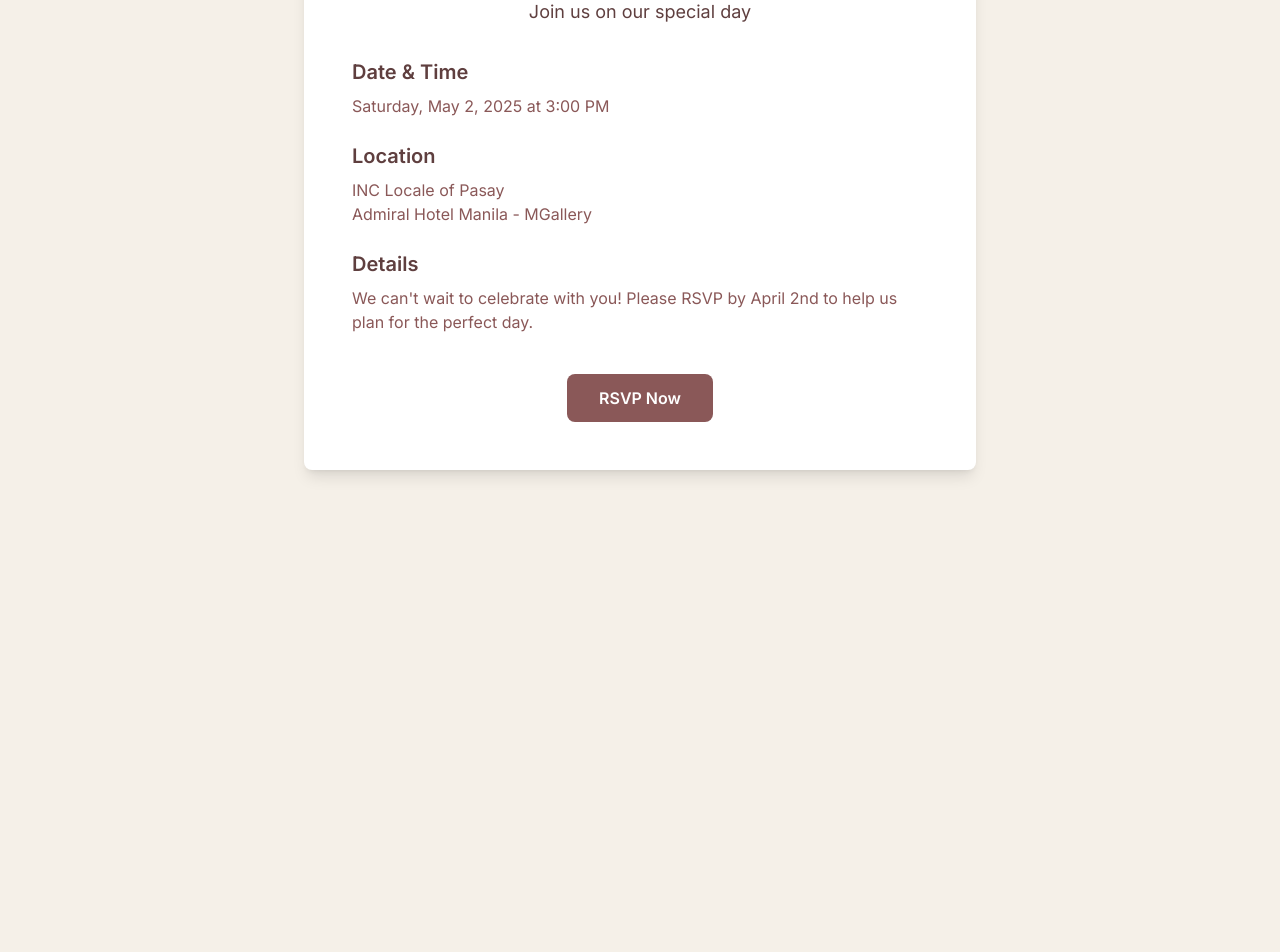
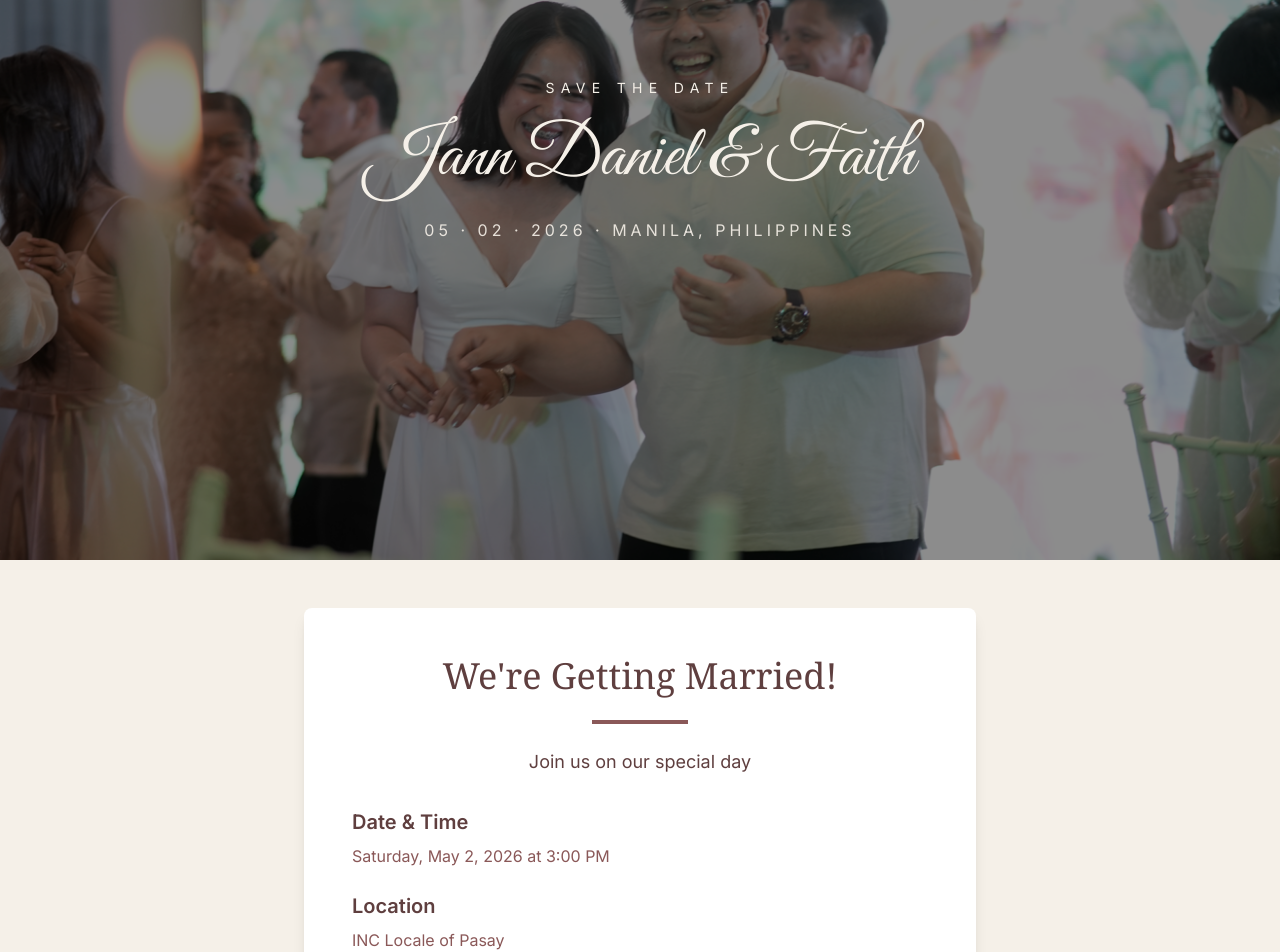
Before and after one commit to digitaldags/second-of-may, a Next.js app: page / in a window 1280 px wide. Shown: the part 240-1192 px from the top of the page. Before the commit the page ends 800 px from the top, so only its background shows below. Built offline with nearby package versions, Linux system fonts and the light colour scheme.

Commit message:
Add landing page hero section

```diff
--- a/app/page.tsx
+++ b/app/page.tsx
@@ -3,15 +3,21 @@
  */
 
 import Link from 'next/link'
+import Hero from '@/components/Hero'
 
 export default function Home() {
   return (
-    <div className="min-h-screen flex items-center justify-center px-4 py-12">
+    <main className="min-h-screen flex flex-col bg-wedding-beige-light">
+      {/* Full-screen hero */}
+      <Hero />
+
+      {/* Details + RSVP card */}
+      <section className="flex-1 flex items-center justify-center px-4 py-12">
         <div className="max-w-2xl w-full">
           <div className="bg-white rounded-lg shadow-lg p-8 md:p-12 text-center">
-          <h1 className="text-4xl md:text-5xl font-serif text-wedding-maroon-dark mb-4">
+            <h2 className="text-3xl md:text-4xl font-serif text-wedding-maroon-dark mb-4">
               We&apos;re Getting Married!
-          </h1>
+            </h2>
             <div className="w-24 h-1 bg-wedding-maroon mx-auto my-6"></div>
             <p className="text-lg text-wedding-maroon-dark mb-8">
               Join us on our special day
@@ -19,18 +25,18 @@ export default function Home() {
 
             <div className="space-y-6 mb-10 text-left">
               <div>
-              <h2 className="text-xl font-semibold text-wedding-maroon-dark mb-2">
-                Date & Time
-              </h2>
+                <h3 className="text-xl font-semibold text-wedding-maroon-dark mb-2">
+                  Date &amp; Time
+                </h3>
                 <p className="text-wedding-maroon">
-                Saturday, May 2, 2025 at 3:00 PM
+                  Saturday, May 2, 2026 at 3:00 PM
                 </p>
               </div>
 
               <div>
-              <h2 className="text-xl font-semibold text-wedding-maroon-dark mb-2">
+                <h3 className="text-xl font-semibold text-wedding-maroon-dark mb-2">
                   Location
-              </h2>
+                </h3>
                 <p className="text-wedding-maroon">
                   INC Locale of Pasay
                   <br />
@@ -39,9 +45,9 @@ export default function Home() {
               </div>
 
               <div>
-              <h2 className="text-xl font-semibold text-wedding-maroon-dark mb-2">
+                <h3 className="text-xl font-semibold text-wedding-maroon-dark mb-2">
                   Details
-              </h2>
+                </h3>
                 <p className="text-wedding-maroon">
                   We can&apos;t wait to celebrate with you! Please RSVP by April 2nd
                   to help us plan for the perfect day.
@@ -57,6 +63,7 @@ export default function Home() {
             </Link>
           </div>
         </div>
-    </div>
+      </section>
+    </main>
   )
 }
--- /dev/null
+++ b/components/Hero.tsx
@@ -0,0 +1,49 @@
+/**
+ * Full-width hero header for the landing page.
+ * Uses a full-screen background image with an elegant overlay and animated text.
+ */
+
+import Image from 'next/image'
+import { Great_Vibes } from 'next/font/google'
+
+const greatVibes = Great_Vibes({
+  subsets: ['latin'],
+  weight: '400',
+})
+
+export default function Hero() {
+  return (
+    <section className="relative h-screen w-full overflow-hidden">
+      {/* Background image */}
+      <Image
+        src="/hero.PNG"
+        alt="Jann Daniel and Faith"
+        fill
+        priority
+        className="object-cover"
+      />
+
+      {/* Overlay for readability */}
+      <div className="absolute inset-0 bg-black/40 md:bg-black/45" />
+
+      {/* Centered content */}
+      <div className="absolute inset-0 flex items-center justify-center px-4">
+        <div className="text-center text-white space-y-4 md:space-y-6 animate-fade-in-up">
+          <p className="text-sm uppercase tracking-[0.35em] md:tracking-[0.45em] text-wedding-beige-light">
+            Save the Date
+          </p>
+
+          <h1
+            className={`${greatVibes.className} text-4xl sm:text-5xl md:text-6xl lg:text-7xl text-wedding-beige-light`}
+          >
+            Jann Daniel &amp; Faith
+          </h1>
+
+          <p className="text-xs sm:text-sm md:text-base tracking-[0.25em] uppercase text-wedding-beige-light/90">
+            05 · 02 · 2026 · Manila, Philippines
+          </p>
+        </div>
+      </div>
+    </section>
+  )
+}
--- a/tailwind.config.ts
+++ b/tailwind.config.ts
@@ -42,6 +42,15 @@ const config: Config = {
           'maroon-light': '#b88888',
         },
       },
+      keyframes: {
+        'fade-in-up': {
+          '0%': { opacity: '0', transform: 'translateY(16px)' },
+          '100%': { opacity: '1', transform: 'translateY(0)' },
+        },
+      },
+      animation: {
+        'fade-in-up': 'fade-in-up 1.2s ease-out both',
+      },
     },
   },
   plugins: [],
```
Also changed, not shown: public/hero.PNG (added). Lines whose indentation alone changed are shown as unchanged.
